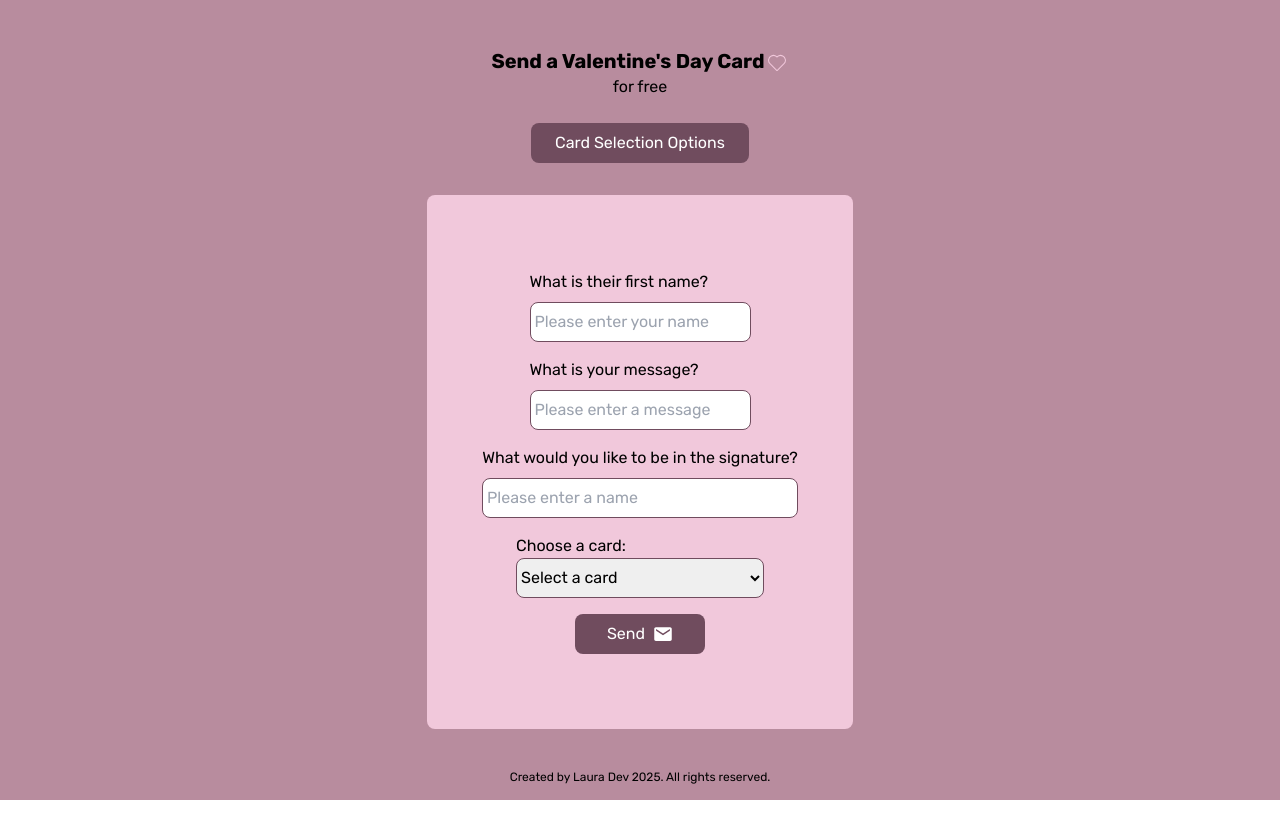
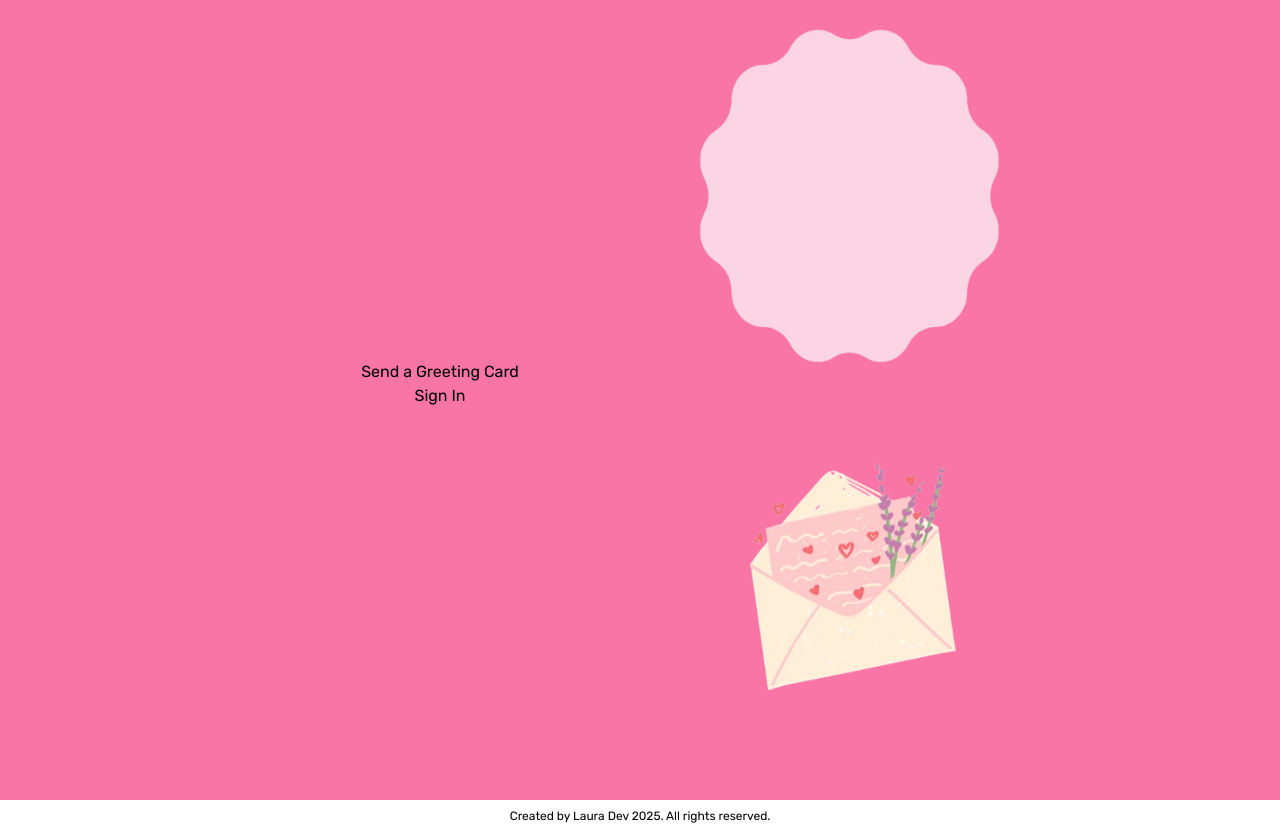
Before and after one commit to lavollmer/valentines-card, a React (Vite) app: page / in a window 1280 px wide. Before the commit the page ends 800 px from the top, so only its background shows below. Built offline with nearby package versions, Linux system fonts and the light colour scheme.

Commit message:
updated landing page

```diff
--- a/src/App.tsx
+++ b/src/App.tsx
@@ -1,5 +1,6 @@
 import MainValentinesPage from "./components/MainValentinesPage";
 import Preview from "./components/Preview";
+import LandingPage from "./components/LandingPage";
 import SentCard from "./components/SentCard";
 import "./App.css";
 import "./index.css";
@@ -9,7 +10,8 @@ function App() {
   return (
     <Router>
       <Routes>
-        <Route path="/" element={<MainValentinesPage />} />
+        <Route path="/" element={<LandingPage/>}/>
+        <Route path="/valentines" element={<MainValentinesPage />} />
         <Route path="/previewcards" element={<Preview />} />
         <Route path="/sentcard" element={<SentCard />} />
       </Routes>
--- a/src/components/LandingPage.tsx
+++ b/src/components/LandingPage.tsx
@@ -1,16 +1,21 @@
 import "../App.css";
 import "../index.css";
 import Footer from "./Footer";
+import PinkBlob from "../assets/pinkBlob-removebg-preview.png";
+import Letter from "../assets/letter-removebg-preview.png";
 
 const LandingPage = () => {
   return (
-    <div>
-      <div>
-        <h1>Send a Greeting Card</h1>
-        <h1>Sign In</h1>
-      </div>
-      <div>
-        <h1>Online Greeting Cards</h1>
+    <div className="bg-bubblePink w-screen h-screen flex flex-col justify-between items-center">
+      <div className="flex grid grid-cols-2 gap-4">
+        <div className="font-rubik flex flex-col items-center justify-center">
+          <h1>Send a Greeting Card</h1>
+          <h1>Sign In</h1>
+        </div>
+        <div>
+          <img src={PinkBlob} alt="pink blob" className="h-96 w-96 z-10" />
+          <img src={Letter} alt="letter" className="h-96 w-96 z-20" />
+        </div>
       </div>
       <Footer />
     </div>
--- a/tailwind.config.js
+++ b/tailwind.config.js
@@ -17,6 +17,7 @@ export default {
         parchment: "#fcf5e5",
         bubblePink: "#f875a6",
         navyBlue: "#004b84",
+        lightPink: "#f6a8c5",
       },
     },
     plugins: [],
```
Also changed, not shown: src/assets/pinkBlob-removebg-preview.png (added).
